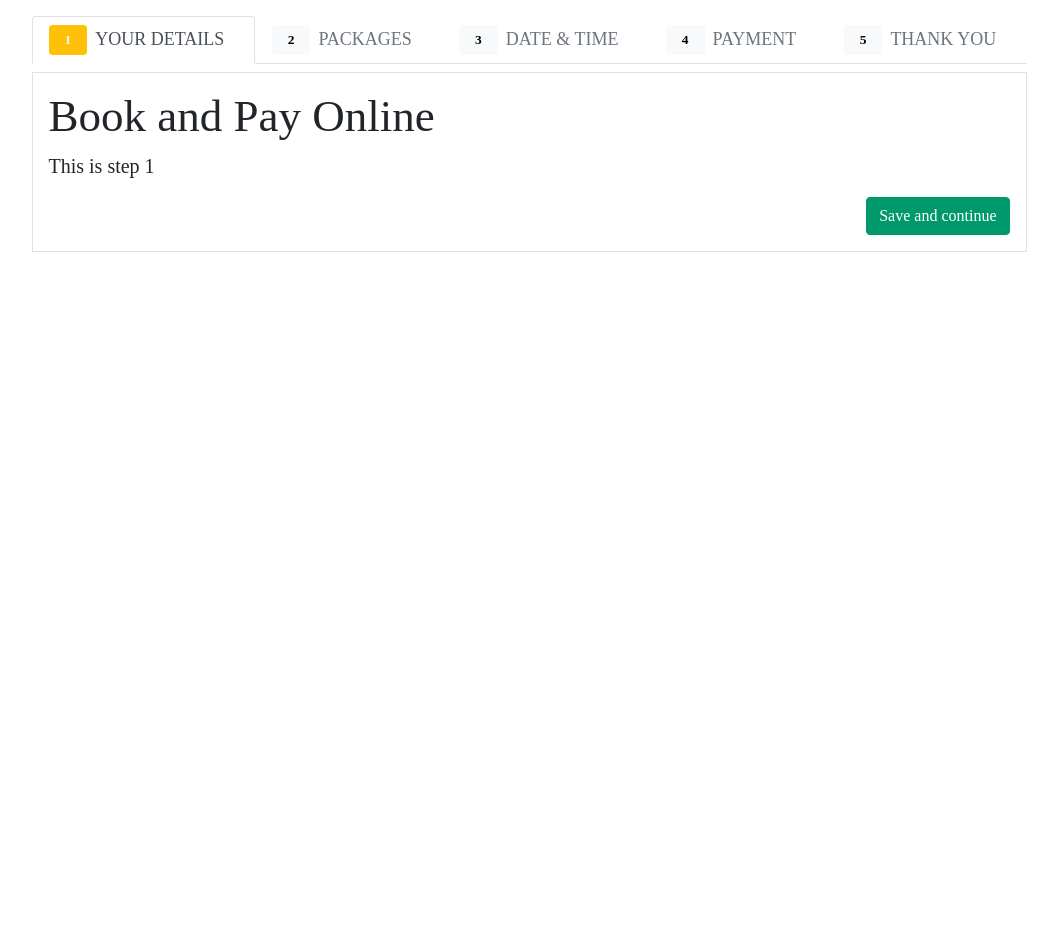
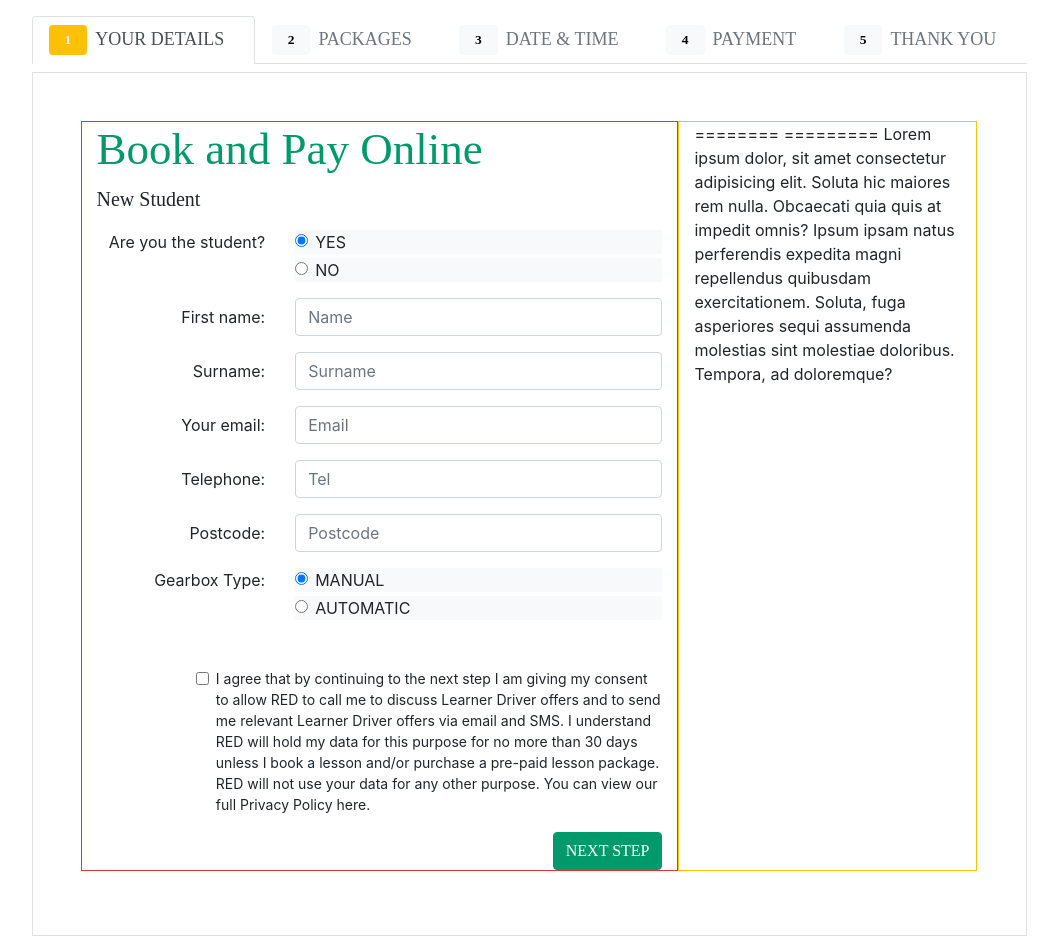
Before and after one commit to OziOcb/book-an-appointemnt-pugin, a website: page src/index.html in a window 1280 px wide. Shown: the whole page, without its empty margins (111-1169 px from the left). Before the commit the page ends 800 px from the top, so only its background shows below. Drawn offline with nearby package versions, Linux system fonts and the light colour scheme; files that its build step writes are made by us from their sources.

Commit message:
Create step's 1 layout and add all form inputs

```diff
--- a/src/index.html
+++ b/src/index.html
@@ -101,14 +101,122 @@
 
 					<!-- PLUGINS' MAIN AREA -->
 					<form role="form">
-						<div class="tab-content p-3 mt-2 border">
+						<div class="tab-content p-md-3 p-lg-5 mt-2 border">
 							<!-- STEP 1 - YOUR DETAILS -->
 							<div class="tab-pane active" role="tabpanel" id="step1">
-								<h2>Book and Pay Online</h2>
-								<p>This is step 1</p>
-								<div class="d-flex">
-									<button class="btn btn-primary ml-auto next-step" type="button">Save and continue</button>
+								<!-- STEP CONTENT -->
+								<div class="container-fluid mb-3">
+									<div class="row">
+										<div class="col-12 col-md-8 py-4 py-md-0 border border-danger">
+											<h2 class="text-primary">Book and Pay Online</h2>
+											<p class="lead">New Student</p>
+
+											<!-- FORM INPUTS -->
+											<fieldset class="form-group">
+												<div class="row">
+													<legend class="col-form-label col-4 text-right pt-0">Are you the student?</legend>
+													<div class="col-8">
+														<div class="form-check bg-light mb-1">
+															<input class="form-check-input" type="radio" name="isStudent" id="isStudent_yes" value="Yes" checked />
+															<label class="form-check-label" for="isStudent_yes">
+																YES
+															</label>
+														</div>
+														<div class="form-check bg-light">
+															<input class="form-check-input" type="radio" name="isStudent" id="isStudent_no" value="No" />
+															<label class="form-check-label" for="isStudent_no">
+																NO
+															</label>
+														</div>
+													</div>
+												</div>
+											</fieldset>
+
+											<div class="form-group row">
+												<label for="firstName" class="bfd-srOnlyOnMobile col-4 col-form-label text-right">First name:</label>
+												<div class="col">
+													<input type="text" class="form-control" id="firstName" placeholder="Name" />
+												</div>
+											</div>
+
+											<div class="form-group row">
+												<label for="surname" class="bfd-srOnlyOnMobile col-4 col-form-label text-right">Surname:</label>
+												<div class="col">
+													<input type="text" class="form-control" id="surname" placeholder="Surname" />
+												</div>
+											</div>
+
+											<div class="form-group row">
+												<label for="email" class="bfd-srOnlyOnMobile col-4 col-form-label text-right">Your email:</label>
+												<div class="col">
+													<input type="email" class="form-control" id="email" placeholder="Email" />
+												</div>
+											</div>
+
+											<div class="form-group row">
+												<label for="telephone" class="bfd-srOnlyOnMobile col-4 col-form-label text-right">Telephone:</label>
+												<div class="col">
+													<input type="tel" class="form-control" id="telephone" placeholder="Tel" />
+												</div>
+											</div>
+
+											<div class="form-group row">
+												<label for="postcode" class="bfd-srOnlyOnMobile col-4 col-form-label text-right">Postcode:</label>
+												<div class="col">
+													<input type="text" class="form-control" id="postcode" placeholder="Postcode" />
+												</div>
+											</div>
+
+											<fieldset class="form-group mb-5">
+												<div class="row">
+													<legend class="col-form-label col-4 text-right pt-0">Gearbox Type:</legend>
+													<div class="col-8">
+														<div class="form-check bg-light mb-1">
+															<input class="form-check-input" type="radio" name="gearboxType" id="gearboxType_namual" value="Manual" checked />
+															<label class="form-check-label" for="gearboxType_namual">
+																MANUAL
+															</label>
+														</div>
+														<div class="form-check bg-light">
+															<input class="form-check-input" type="radio" name="gearboxType" id="gearboxType_auto" value="Automatic" />
+															<label class="form-check-label" for="gearboxType_auto">
+																AUTOMATIC
+															</label>
+														</div>
+													</div>
+												</div>
+											</fieldset>
+
+											<div class="form-group row">
+												<div class="col offset-sm-2">
+													<div class="form-check">
+														<input class="form-check-input" type="checkbox" id="allowToCall" />
+														<label class="form-check-label font-xxxs" for="allowToCall">
+															I agree that by continuing to the next step I am giving my consent to allow RED to call me to discuss Learner Driver offers and to send me relevant Learner Driver offers via email and SMS. I understand RED will
+															hold my data for this purpose for no more than 30 days unless I book a lesson and/or purchase a pre-paid lesson package. RED will not use your data for any other purpose. You can view our full Privacy Policy
+															here.
+														</label>
+													</div>
+												</div>
+											</div>
+											<!-- FORM INPUTS END -->
+
+											<!-- BUTTONS BAR -->
+											<div class="d-flex">
+												<button class="btn btn-primary ml-auto next-step" type="button">NEXT STEP</button>
+											</div>
+											<!-- BUTTONS BAR END -->
+										</div>
+
+										<!-- ASIDE -->
+										<aside class="col-12 col-md-4 py-4 py-md-0 border border-warning">
+											======== ========= Lorem ipsum dolor, sit amet consectetur adipisicing elit. Soluta hic maiores rem nulla. Obcaecati quia quis at impedit omnis? Ipsum ipsam natus perferendis expedita magni repellendus quibusdam
+											exercitationem. Soluta, fuga asperiores sequi assumenda molestias sint molestiae doloribus. Tempora, ad doloremque?
+										</aside>
+										<!-- ASIDE END -->
+									</div>
 								</div>
+								<!-- STEP CONTENT END -->
 							</div>
 							<!-- STEP 1 - YOUR DETAILS END -->
 
@@ -116,11 +224,13 @@
 							<div class="tab-pane" role="tabpanel" id="step2">
 								<h2>Step 2 - PACKAGES</h2>
 								<p>This is step 2</p>
+
+								<!-- BUTTONS BAR -->
 								<div class="d-flex">
 									<button class="btn btn-default prev-step mr-1" type="button">Previous</button>
-									<button class="btn btn-default next-step mr-1" type="button">Skip</button>
 									<button class="btn btn-primary ml-auto next-step" type="button">Save and continue</button>
 								</div>
+								<!-- BUTTONS BAR END -->
 							</div>
 							<!-- STEP 2 - PACKAGES END -->
 
@@ -128,11 +238,13 @@
 							<div class="tab-pane" role="tabpanel" id="step3">
 								<h2>Step 3 - DATE & TIME</h2>
 								<p>This is step 3</p>
+
+								<!-- BUTTONS BAR -->
 								<div class="d-flex">
 									<button class="btn btn-default prev-step mr-1" type="button">Previous</button>
-									<button class="btn btn-default next-step mr-1" type="button">Skip</button>
 									<button class="btn btn-primary ml-auto next-step" type="button">Save and continue</button>
 								</div>
+								<!-- BUTTONS BAR END -->
 							</div>
 							<!-- STEP 3 - DATE & TIME END -->
 
@@ -140,17 +252,20 @@
 							<div class="tab-pane" role="tabpanel" id="step4">
 								<h2>Step 4 - PAYMENT</h2>
 								<p>This is step 4</p>
+
+								<!-- BUTTONS BAR -->
 								<div class="d-flex">
 									<button class="btn btn-default prev-step mr-1" type="button">Previous</button>
-									<button class="btn btn-default next-step mr-1" type="button">Skip</button>
 									<button class="btn btn-primary ml-auto next-step" type="button">Save and continue</button>
 								</div>
+								<!-- BUTTONS BAR END -->
 							</div>
 							<!-- STEP 4 - PAYMENT END -->
 
 							<!-- STEP 5 - THANK YOU -->
 							<div class="tab-pane" role="tabpanel" id="complete">
 								<h2>Complete</h2>
+
 								<p>You have successfully completed all steps!</p>
 							</div>
 							<!-- STEP 5 - THANK YOU END -->
@@ -158,7 +273,7 @@
 					</form>
 					<!-- PLUGINS' MAIN AREA END -->
 				</section>
-			</span>
+			</div>
 		</div>
 
 		<!-- SCRIPTS -->
--- a/src/style/base/_typography.scss
+++ b/src/style/base/_typography.scss
@@ -14,10 +14,7 @@
 		& {
 			font-size: $min-font-size;
 			@media screen and (min-width: $min-vw) {
-				font-size: calc(
-					#{$min-font-size} + #{strip-unit($max-font-size - $min-font-size)} *
-						((100vw - #{$min-vw}) / #{strip-unit($max-vw - $min-vw)})
-				);
+				font-size: calc(#{$min-font-size} + #{strip-unit($max-font-size - $min-font-size)} * ((100vw - #{$min-vw}) / #{strip-unit($max-vw - $min-vw)}));
 			}
 
 			@media screen and (min-width: $max-vw) {
```
